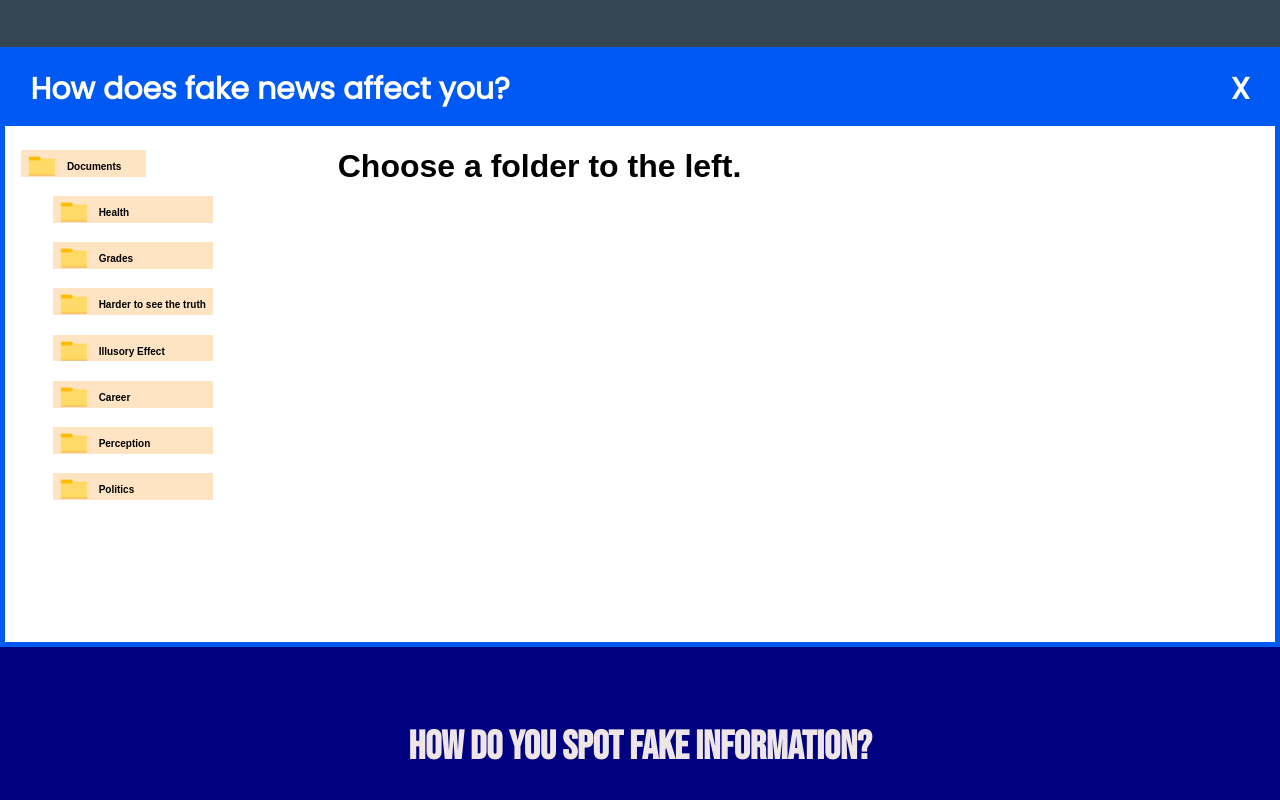
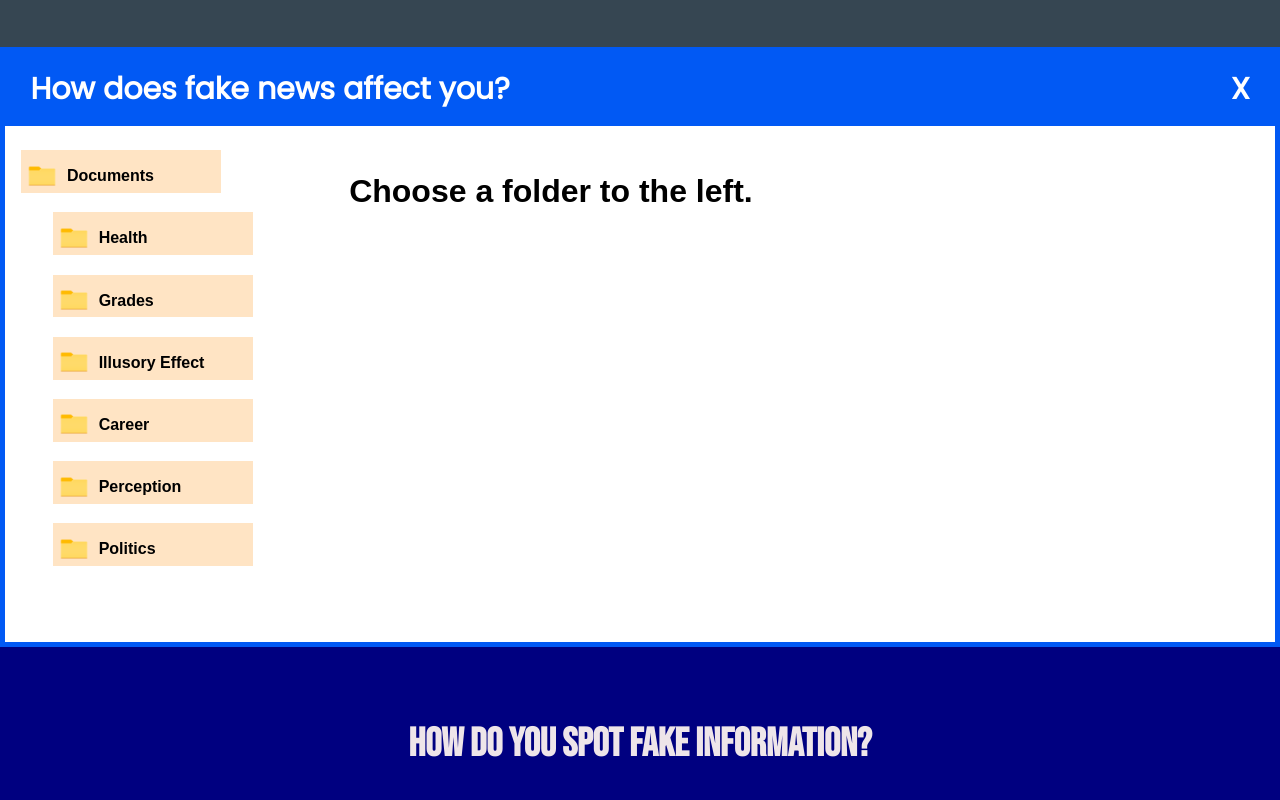
Before and after one commit to cameronw-502/checkyourfacts, a plain HTML site: page index.html in a window 1280 px wide. Shown: the part 760-1560 px from the top of the page. Drawn offline with nearby package versions, Linux system fonts and the light colour scheme; a web font is replaced by a local one.

Commit message:
source code edits

```diff
--- a/css/style.css
+++ b/css/style.css
@@ -72,7 +72,8 @@ p {
   font-size: 250%;
   font-family: "Bebas Neue", cursive;
   color: #eee5e9;
-  transform: translate(0%, 61%);
+  width: 95%;
+  /* transform: translate(0%, 61%); */
 }
 
 .info {
@@ -248,8 +249,8 @@ body {
   margin-left: 15%;
   background-color: bisque;
   border-style: none;
-  height: 5%;
-  width: 160px;
+  height: 8%;
+  width: 200px;
   align-content: center;
   cursor: pointer;
 }
@@ -266,8 +267,8 @@ body {
   margin-left: 5%;
   background-color: bisque;
   border-style: none;
-  height: 5%;
-  width: 125px;
+  height: 8%;
+  width: 200px;
   align-content: center;
   cursor: pointer;
 }
@@ -298,14 +299,15 @@ body {
 }
 
 .content-pane {
-  width: 40%;
+  margin-top: 25px;
+  width: 70%;
   height: 92%;
   float: left;
 }
 
 .content-right-pane {
   float: left;
-  width: 35%;
+  width: 0%;
   height: 92%;
   align-items: center;
 }
@@ -314,11 +316,12 @@ body {
   width: 30px;
   height: 30px;
   float: left;
+  margin-top: 5%;
 }
 
 .folder-text {
   float: left;
-  font-size: 10px;
+  font-size: 16px;
   margin-left: 10px;
 }
 
@@ -381,7 +384,7 @@ body {
   }
   .quiz-header {
     width: 100%;
-    float: left;
+    float: right;
     margin-bottom: 5%;
   }
 }
@@ -434,7 +437,8 @@ body {
   .content-pane {
     margin-top: 25%;
     float: left;
-    width: 60%;
+    width: 100%;
+    margin-left: -25px;
   }
   .content-right-pane {
     width: 0px;
--- a/index.html
+++ b/index.html
@@ -63,15 +63,17 @@
       </div>
 
       <div class="left-pane">
-        <button class="def-folder" onclick="def()"><img
+        <button id="def-folder" class="def-folder" onclick="def()"><img
           src="img/folder2.png"
           class="folder-img"
+          id="open-folder1"
         />
         <h3 class="folder-text">Documents</button><br />
-        <button class="folder" onclick="health()">
+        <button id="health" class="folder" onclick="health()">
           <img
             src="img/folder2.png"
             class="folder-img"
+            id="open-folder2"
           />
           <h3 class="folder-text">Health</button>
           <br />
@@ -79,36 +81,42 @@
             <img
               src="img/folder2.png"
               class="folder-img"
+              id="open-folder3"
             />
             <h3 class="folder-text">Grades</button><br />
           <button class="folder" onclick="truth()">
             <img
               src="img/folder2.png"
               class="folder-img"
+              id="open-folder4"
             />
-            <h3 class="folder-text-smaller">Harder to see the truth</button><br />
+            <!-- <h3 class="folder-text-smaller">Harder to see the truth</button><br />
           <button class="folder" onclick="illusory()">
             <img
               src="img/folder2.png"
               class="folder-img"
-            />
+              id="open-folder5"
+            /> -->
             <h3 class="folder-text">Illusory Effect</button><br />
           <button class="folder" onclick="career()">
             <img
               src="img/folder2.png"
               class="folder-img"
+              id="open-folder6"
             />
             <h3 class="folder-text">Career</button><br />
           <button class="folder" onclick="perception()">
             <img
               src="img/folder2.png"
               class="folder-img"
+              id="open-folder7"
             />
             <h3 class="folder-text">Perception</button><br />
           <button class="folder" onclick="politics()">
             <img
               src="img/folder2.png"
               class="folder-img"
+              id="open-folder8"
             />
             <h3 class="folder-text">Politics</button><br />
       </div>
@@ -117,7 +125,7 @@
         <h1 class="content-title" id="title">Choose a folder to the left.</h1>
         <p class="content-p" id="content"></p>
       </div>
-      <div class="content-right-pane">
+      <!-- <div class="content-right-pane">
         <img
           class="content-image"
           id="content-image"
@@ -125,7 +133,7 @@
           width="500px;"
           src="img/arrow.jpg"
         />
-      </div>
+      </div> -->
     </div>
 
    <div class="how-to">
@@ -136,7 +144,7 @@
           <div class="column-66">
             <h1 class="small-header">Develop a Critical Mindset</h1>
             <p>
-              Having a Critical Mindset will allow for you to decipher the text
+              Having a critical mindset will allow for you to decipher the text
               better. Being able to detect news that is false will allow you to
               find correct information and report that correct information.
             </p>
--- a/script.js
+++ b/script.js
@@ -42,7 +42,7 @@ function career() {
 function perception() {
   document.getElementById("title").innerHTML = "Perception";
   document.getElementById("content").innerHTML =
-    "How you percieve a topic can be based off of the information you have been given and the tone or words used to explain the information to you. It is important to do as much research as possible and find information from other sources.";
+    "How you perceive a topic can be based off of the information you have been given and the tone or words used to explain the information to you. It is important to do as much research as possible and find information from other sources.";
   document.getElementById("content-image").src = "img/perception.jpg";
 }
 
```
Also changed, not shown: img/open-folder.jpg (added), img/open-folder.png (added).
